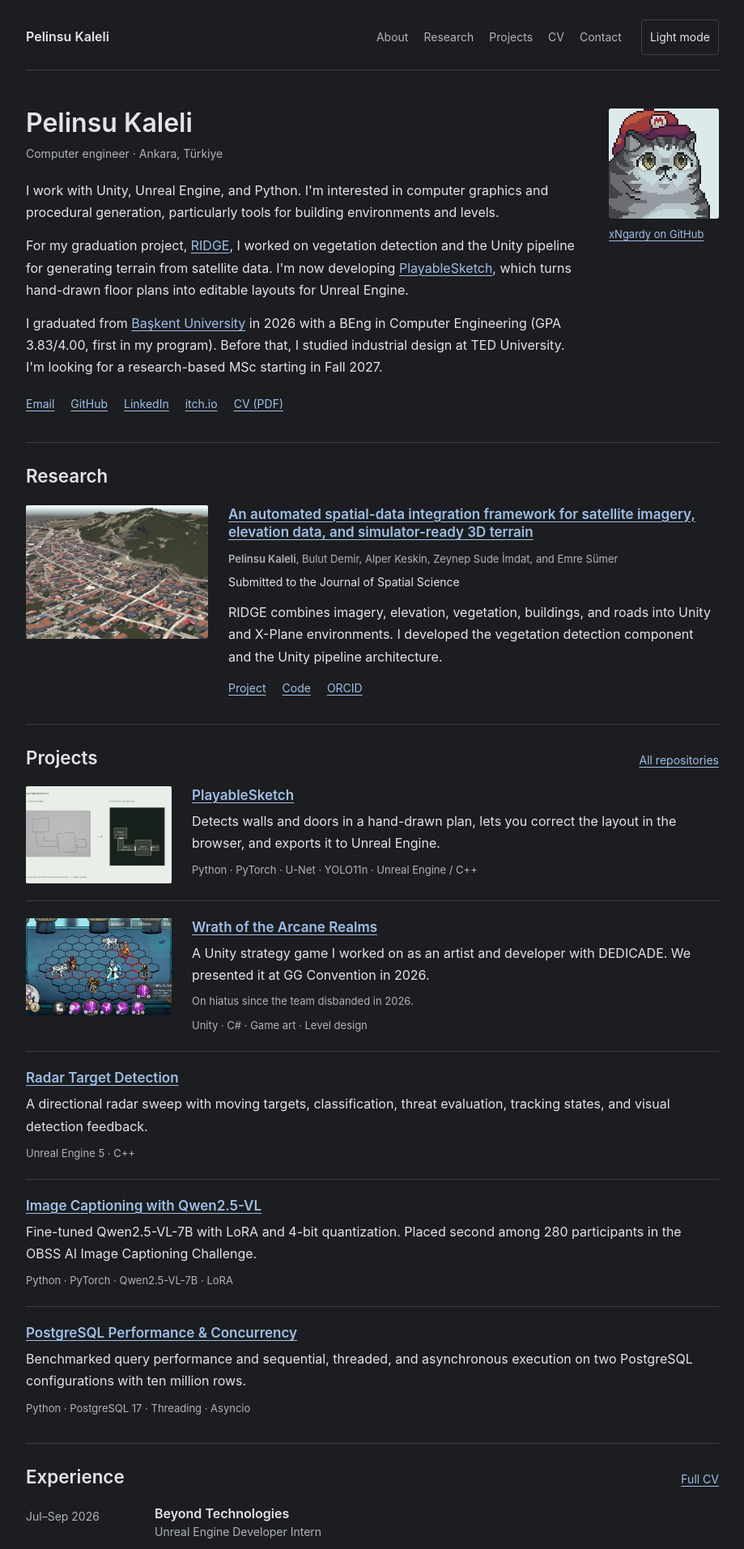
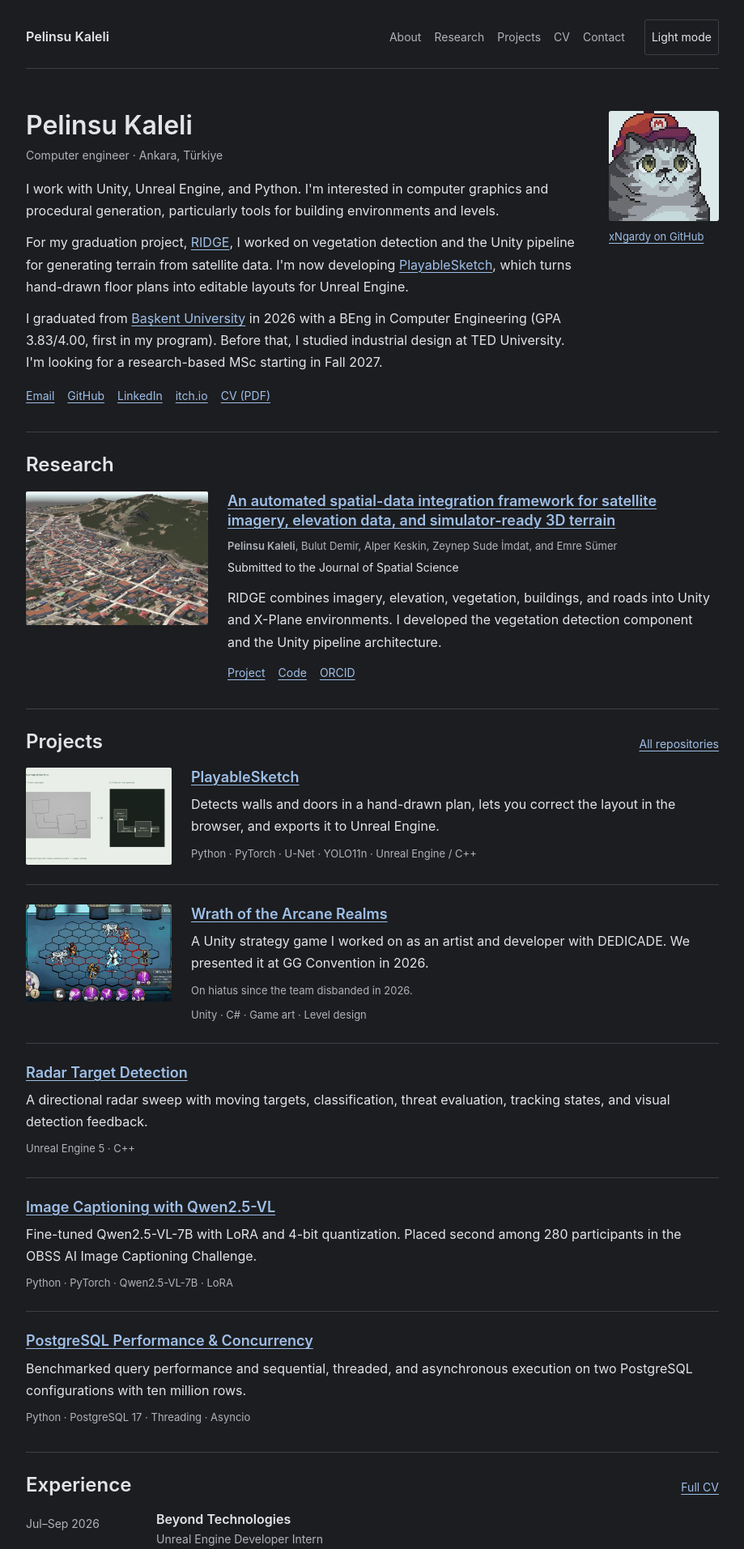
Before and after one commit to xNgardy/xngardy.github.io, a Jekyll site: the page built from index.html, in a window 1280 px wide. Shown: the top 1913 px of the page at 81% size, without its empty margins (180-1099 px from the left). Built offline with Jekyll 4.4.1, drawn with Linux system fonts in a browser that asks for light colours.

Commit message:
Apply SCALR spacing and interaction guidance

```diff
--- a/assets/style.css
+++ b/assets/style.css
@@ -6,6 +6,13 @@
   --link: #9ebfe8;
   --line: #3d4047;
   --button-hover: #2a2c31;
+  --space-1: .25rem;
+  --space-2: .5rem;
+  --space-3: .75rem;
+  --space-4: 1rem;
+  --space-6: 1.5rem;
+  --space-8: 2rem;
+  --space-12: 3rem;
   --font: -apple-system, BlinkMacSystemFont, 'Segoe UI', Arial, sans-serif;
 }
 :root[data-theme="light"] {
@@ -18,7 +25,7 @@
   --button-hover: #e5e7ea;
 }
 * { box-sizing: border-box; }
-html { scroll-padding-top: 24px; }
+html { scroll-padding-top: var(--space-6); }
 body {
   margin: 0;
   background: var(--background);
@@ -34,141 +41,142 @@ button { font: inherit; cursor: pointer; }
 h1, h2, h3, p, figure { margin: 0; }
 h1, h2, h3 { font-weight: 600; line-height: 1.35; }
 h1 { font-size: 2rem; }
-h2 { font-size: 1.4rem; }
-h3 { font-size: 1.0625rem; }
+h2 { font-size: 1.5rem; }
+h3 { font-size: 1.125rem; }
 strong { font-weight: 600; }
 em, cite { font-style: normal; }
-p + p { margin-top: 16px; }
+p + p { margin-top: var(--space-4); }
 [hidden] { display: none !important; }
 .sr-only {
   position: absolute; width: 1px; height: 1px; padding: 0; margin: -1px;
   overflow: hidden; clip: rect(0, 0, 0, 0); white-space: nowrap; border: 0;
 }
-.skip-link { position: absolute; left: 20px; top: -80px; z-index: 100; background: var(--background); padding: 8px 16px; }
+.skip-link { position: absolute; left: 20px; top: -80px; z-index: 100; background: var(--background); padding: var(--space-2) var(--space-4); }
 .skip-link:focus { top: 8px; }
-.site-header, .site-main, .site-footer { max-width: 920px; margin: 0 auto; padding-left: 32px; padding-right: 32px; }
-.header-inner { display: flex; align-items: center; gap: 24px; padding: 24px 0 18px; border-bottom: 1px solid var(--line); }
+.site-header, .site-main, .site-footer { max-width: 920px; margin: 0 auto; padding-left: var(--space-8); padding-right: var(--space-8); }
+.header-inner { display: flex; align-items: center; gap: var(--space-6); padding: var(--space-6) 0 var(--space-4); border-bottom: 1px solid var(--line); }
 .wordmark { color: var(--text); font-size: 1rem; font-weight: 600; text-decoration: none; white-space: nowrap; }
-nav { display: flex; flex-wrap: wrap; gap: 19px; margin-left: auto; font-size: .875rem; }
+nav { display: flex; flex-wrap: wrap; gap: var(--space-4); margin-left: auto; font-size: .875rem; }
 nav a { color: var(--secondary); text-decoration: none; }
 nav a:hover, nav a[aria-current] { color: var(--text); text-decoration: underline; }
-.theme-toggle { min-height: 44px; padding: 6px 10px; border: 1px solid var(--line); border-radius: 3px; background: none; color: var(--text); font-size: .875rem; white-space: nowrap; }
-.theme-toggle:hover { background: var(--button-hover); }
-.intro { display: grid; grid-template-columns: minmax(0, 1fr) 136px; gap: 40px; padding: 43px 0 35px; }
-.intro h1 { margin-bottom: 5px; }
-.byline { color: var(--secondary); margin-bottom: 20px; font-size: .875rem; }
-.intro-copy > p:not(.byline) { margin-top: 14px; }
-.intro-aside { padding-top: 4px; }
+.theme-toggle { min-height: 44px; padding: var(--space-1) var(--space-2); border: 1px solid var(--line); border-radius: 3px; background: none; color: var(--text); font-size: .875rem; white-space: nowrap; }
+.theme-toggle:hover { background: var(--button-hover); border-color: var(--secondary); }
+.theme-toggle:active { background: var(--line); border-color: var(--text); }
+.intro { display: grid; grid-template-columns: minmax(0, 1fr) 136px; gap: var(--space-8); padding: var(--space-12) 0 var(--space-8); }
+.intro h1 { margin-bottom: var(--space-1); }
+.byline { color: var(--secondary); margin-bottom: var(--space-4); font-size: .875rem; }
+.intro-copy > p:not(.byline) { margin-top: var(--space-3); }
+.intro-aside { padding-top: var(--space-1); }
 .profile-image { width: 136px; height: 136px; border-radius: 3px; image-rendering: pixelated; }
-.avatar-caption { font-size: .8125rem; margin-top: 8px; color: var(--secondary); }
-.text-links { display: flex; flex-wrap: wrap; gap: 8px 20px; font-size: .875rem; }
-.profile-links { margin-top: 20px; }
-.section-heading { display: flex; align-items: baseline; justify-content: space-between; gap: 20px; margin-bottom: 20px; }
+.avatar-caption { font-size: .8125rem; margin-top: var(--space-2); color: var(--secondary); }
+.text-links { display: flex; flex-wrap: wrap; gap: var(--space-2) var(--space-4); font-size: .875rem; }
+.profile-links { margin-top: var(--space-4); }
+.section-heading { display: flex; align-items: baseline; justify-content: space-between; gap: var(--space-4); margin-bottom: var(--space-4); }
 .section-note { font-size: .875rem; }
-.research-section, .projects-section, .experience-section { padding: 26px 0 32px; border-top: 1px solid var(--line); }
-.research-feature { display: grid; grid-template-columns: 225px minmax(0,1fr); gap: 25px; align-items: start; }
+.research-section, .projects-section, .experience-section { padding: var(--space-6) 0 var(--space-8); border-top: 1px solid var(--line); }
+.research-feature { display: grid; grid-template-columns: 225px minmax(0,1fr); gap: var(--space-6); align-items: start; }
 .research-image img { width: 225px; height: 165px; object-fit: cover; border-radius: 2px; }
-.research-copy h3 { margin-bottom: 10px; }
+.research-copy h3 { margin-bottom: var(--space-2); }
 .authors { color: var(--secondary); font-size: .8125rem; line-height: 1.7; }
-.paper-status { font-size: .875rem; margin-top: 6px; }
-.research-copy > p:not([class]) { margin-top: 12px; }
-.research-copy .text-links { margin-top: 13px; }
-.project-row { display: grid; grid-template-columns: 180px minmax(0, 1fr); gap: 25px; padding: 21px 0; border-bottom: 1px solid var(--line); align-items: start; }
+.paper-status { font-size: .875rem; margin-top: var(--space-1); }
+.research-copy > p:not([class]) { margin-top: var(--space-3); }
+.research-copy .text-links { margin-top: var(--space-3); }
+.project-row { display: grid; grid-template-columns: 180px minmax(0, 1fr); gap: var(--space-6); padding: var(--space-6) 0; border-bottom: 1px solid var(--line); align-items: start; }
 .project-row:first-child { padding-top: 0; }
 .project-row:last-child { border-bottom: 0; padding-bottom: 0; }
 .project-row.no-thumbnail { display: block; }
 .project-thumbnail { display: block; }
 .project-thumbnail img { width: 180px; height: 120px; object-fit: cover; border-radius: 2px; }
-.project-summary h3 { margin-bottom: 7px; }
+.project-summary h3 { margin-bottom: var(--space-2); }
 .project-summary > p:not([class]) { font-size: 1rem; }
-.project-tools { color: var(--secondary); font-size: .8125rem; margin-top: 8px; }
-.project-status { color: var(--secondary); font-size: .8125rem; margin-top: 7px; }
-.timeline article { display: grid; grid-template-columns: 137px minmax(0, 1fr); gap: 22px; margin-top: 22px; }
+.project-tools { color: var(--secondary); font-size: .8125rem; margin-top: var(--space-2); }
+.project-status { color: var(--secondary); font-size: .8125rem; margin-top: var(--space-2); }
+.timeline article { display: grid; grid-template-columns: 137px minmax(0, 1fr); gap: var(--space-6); margin-top: var(--space-6); }
 .timeline article:first-child { margin-top: 0; }
-.timeline-date { font-size: .875rem; color: var(--secondary); padding-top: 2px; }
+.timeline-date { font-size: .875rem; color: var(--secondary); padding-top: var(--space-1); }
 .timeline h3 { font-size: 1rem; }
-.timeline h3 span { display: block; font-weight: 400; color: var(--secondary); font-size: .875rem; margin-top: 3px; }
-.timeline article div > p { margin-top: 7px; }
-.recognition { margin-top: 28px; }
+.timeline h3 span { display: block; font-weight: 400; color: var(--secondary); font-size: .875rem; margin-top: var(--space-1); }
+.timeline article div > p { margin-top: var(--space-2); }
+.recognition { margin-top: var(--space-6); }
 .recognition h3 { font-size: 1rem; }
-.recognition ul { padding-left: 20px; margin: 10px 0 0; }
-.recognition li + li { margin-top: 7px; }
-.contact-section { border-top: 1px solid var(--line); padding: 26px 0 35px; }
-.contact-section h2 { margin-bottom: 13px; }
-.contact-section .text-links { margin-top: 13px; }
-.site-footer { padding-top: 0; padding-bottom: 24px; font-size: .8125rem; color: var(--secondary); }
-.footer-inner { padding-top: 16px; border-top: 1px solid var(--line); display: flex; justify-content: space-between; gap: 20px; }
+.recognition ul { padding-left: var(--space-4); margin: var(--space-2) 0 0; }
+.recognition li + li { margin-top: var(--space-2); }
+.contact-section { border-top: 1px solid var(--line); padding: var(--space-6) 0 var(--space-8); }
+.contact-section h2 { margin-bottom: var(--space-3); }
+.contact-section .text-links { margin-top: var(--space-3); }
+.site-footer { padding-top: 0; padding-bottom: var(--space-6); font-size: .8125rem; color: var(--secondary); }
+.footer-inner { padding-top: var(--space-4); border-top: 1px solid var(--line); display: flex; justify-content: space-between; gap: var(--space-4); }
 .back-link { font-size: .875rem; }
-.project-page { padding-top: 28px; }
-.project-header { padding-top: 22px; }
-.project-header h1 { margin: 10px 0 15px; }
+.project-page { padding-top: var(--space-6); }
+.project-header { padding-top: var(--space-6); }
+.project-header h1 { margin: var(--space-2) 0 var(--space-4); }
 .project-deck { font-size: 1.0625rem; }
 .project-category { font-size: .875rem; color: var(--secondary); }
-.project-meta { display: flex; flex-wrap: wrap; gap: 9px 24px; margin-top: 20px; font-size: .875rem; }
-.project-meta span strong { margin-right: 7px; }
-.project-header .text-links { margin-top: 15px; }
-.project-cover { margin: 27px 0; }
+.project-meta { display: flex; flex-wrap: wrap; gap: var(--space-2) var(--space-6); margin-top: var(--space-4); font-size: .875rem; }
+.project-meta span strong { margin-right: var(--space-2); }
+.project-header .text-links { margin-top: var(--space-4); }
+.project-cover { margin: var(--space-6) 0; }
 .project-cover img { width: 100%; max-height: 510px; object-fit: contain; }
-.project-cover figcaption, .prose figcaption { font-size: .8125rem; color: var(--secondary); margin-top: 9px; }
-.prose { max-width: 740px; margin: 0 auto 32px; font-size: 1rem; }
-.prose h2 { margin: 30px 0 13px; }
-.prose h3 { margin: 22px 0 10px; }
-.prose p { margin: 12px 0; }
-.prose ul, .prose ol { padding-left: 24px; }
-.prose li + li { margin-top: 7px; }
-.prose figure { margin: 25px 0; }
-.prose .image-pair { display: grid; grid-template-columns: 1fr 1fr; gap: 20px; margin: 25px 0; }
+.project-cover figcaption, .prose figcaption { font-size: .8125rem; color: var(--secondary); margin-top: var(--space-2); }
+.prose { max-width: 740px; margin: 0 auto var(--space-8); font-size: 1rem; }
+.prose h2 { margin: var(--space-8) 0 var(--space-3); }
+.prose h3 { margin: var(--space-6) 0 var(--space-2); }
+.prose p { margin: var(--space-3) 0; }
+.prose ul, .prose ol { padding-left: var(--space-6); }
+.prose li + li { margin-top: var(--space-2); }
+.prose figure { margin: var(--space-6) 0; }
+.prose .image-pair { display: grid; grid-template-columns: 1fr 1fr; gap: var(--space-4); margin: var(--space-6) 0; }
 .prose .image-pair figure { margin: 0; }
-.prose table { width: 100%; border-collapse: collapse; font-size: .875rem; margin: 20px 0; }
-.prose th, .prose td { text-align: left; padding: 10px; border-bottom: 1px solid var(--line); }
-.project-bottom { padding: 19px 0 30px; border-top: 1px solid var(--line); font-size: .875rem; }
-.cv-page { padding: 32px 0; }
-.cv-heading { display: flex; justify-content: space-between; align-items: baseline; gap: 20px; padding-bottom: 20px; border-bottom: 1px solid var(--line); margin-bottom: 25px; }
-.cv-heading p { font-size: .875rem; color: var(--secondary); margin-bottom: 6px; }
-.cv-actions { display: flex; flex-wrap: wrap; gap: 14px; font-size: .875rem; }
+.prose table { width: 100%; border-collapse: collapse; font-size: .875rem; margin: var(--space-4) 0; }
+.prose th, .prose td { text-align: left; padding: var(--space-2); border-bottom: 1px solid var(--line); }
+.project-bottom { padding: var(--space-4) 0 var(--space-8); border-top: 1px solid var(--line); font-size: .875rem; }
+.cv-page { padding: var(--space-8) 0; }
+.cv-heading { display: flex; justify-content: space-between; align-items: baseline; gap: var(--space-4); padding-bottom: var(--space-4); border-bottom: 1px solid var(--line); margin-bottom: var(--space-6); }
+.cv-heading p { font-size: .875rem; color: var(--secondary); margin-bottom: var(--space-1); }
+.cv-actions { display: flex; flex-wrap: wrap; gap: var(--space-3); font-size: .875rem; }
 .cv-prose { max-width: none; margin: 0; }
-.cv-prose h2 { padding-bottom: 8px; border-bottom: 1px solid var(--line); }
+.cv-prose h2 { padding-bottom: var(--space-2); border-bottom: 1px solid var(--line); }
 .cv-prose .cv-detail { font-size: .875rem; color: var(--secondary); }
 .print-button { border: 0; padding: 0; background: none; color: var(--link); font: inherit; text-decoration: underline; text-underline-offset: 3px; }
-.error-page { min-height: 60vh; padding: 60px 0; }
-.error-page p { margin: 18px 0; }
+.error-page { min-height: 60vh; padding: var(--space-12) 0; }
+.error-page p { margin: var(--space-4) 0; }
 @media (max-width: 740px) {
-  .header-inner { display: grid; grid-template-columns: 1fr auto; gap: 12px 20px; padding-top: 16px; }
+  .header-inner { display: grid; grid-template-columns: 1fr auto; gap: var(--space-3) var(--space-4); padding-top: var(--space-4); }
   nav { grid-row: 2; grid-column: 1 / -1; margin-left: 0; }
   .theme-toggle { grid-column: 2; grid-row: 1; }
-  .intro { gap: 25px; grid-template-columns: minmax(0,1fr) 105px; }
+  .intro { gap: var(--space-6); grid-template-columns: minmax(0,1fr) 105px; }
   .profile-image { width: 105px; height: 105px; }
-  .research-feature { grid-template-columns: 180px minmax(0,1fr); gap: 20px; }
+  .research-feature { grid-template-columns: 180px minmax(0,1fr); gap: var(--space-4); }
   .research-image img { width: 180px; height: 145px; }
-  .project-row { grid-template-columns: 150px minmax(0,1fr); gap: 20px; }
+  .project-row { grid-template-columns: 150px minmax(0,1fr); gap: var(--space-4); }
   .project-thumbnail img { width: 150px; height: 110px; }
 }
 @media (max-width: 520px) {
-  .site-header, .site-main, .site-footer { padding-left: 20px; padding-right: 20px; }
-  nav { gap: 20px; }
-  .intro { grid-template-columns: minmax(0,1fr) 76px; gap: 16px; padding-top: 28px; }
+  .site-header, .site-main, .site-footer { padding-left: var(--space-4); padding-right: var(--space-4); }
+  nav { gap: var(--space-4); }
+  .intro { grid-template-columns: minmax(0,1fr) 76px; gap: var(--space-4); padding-top: var(--space-6); }
   .intro h1 { font-size: 1.8rem; }
   .intro-copy { display: contents; }
   .intro-copy > h1, .intro-copy > .byline { grid-column: 1; }
   .intro-copy > h1 { grid-row: 1; margin: 0; align-self: end; }
-  .intro-copy > .byline { grid-row: 2; margin: -5px 0 2px; }
+  .intro-copy > .byline { grid-row: 2; margin: -5px 0 var(--space-1); }
   .intro-copy > p:not(.byline), .profile-links { grid-column: 1 / -1; margin-top: 0; }
   .intro-aside { grid-column: 2; grid-row: 1 / 3; padding-top: 0; align-self: center; }
   .profile-image { width: 76px; height: 76px; }
   .avatar-caption { display: none; }
-  .profile-links { gap: 7px 18px; }
-  .section-heading { align-items: baseline; gap: 14px; }
+  .profile-links { gap: var(--space-2) var(--space-4); }
+  .section-heading { align-items: baseline; gap: var(--space-3); }
   .section-note { font-size: .8125rem; }
   .research-feature { grid-template-columns: 1fr; }
   .research-image img { width: 100%; height: auto; max-height: 230px; object-fit: cover; }
-  .project-row { grid-template-columns: 1fr; gap: 14px; padding: 22px 0; }
+  .project-row { grid-template-columns: 1fr; gap: var(--space-3); padding: var(--space-6) 0; }
   .project-thumbnail img { width: 100%; height: auto; max-height: 205px; object-fit: contain; object-position: left; }
-  .timeline article { grid-template-columns: 1fr; gap: 4px; }
+  .timeline article { grid-template-columns: 1fr; gap: var(--space-1); }
   .prose .image-pair { grid-template-columns: 1fr; }
-  .project-meta { display: grid; gap: 9px; }
+  .project-meta { display: grid; gap: var(--space-2); }
   .project-header h1 { font-size: 1.8rem; }
-  .cv-heading { align-items: flex-start; flex-direction: column; gap: 12px; }
-  .footer-inner { flex-wrap: wrap; gap: 6px 20px; }
+  .cv-heading { align-items: flex-start; flex-direction: column; gap: var(--space-3); }
+  .footer-inner { flex-wrap: wrap; gap: var(--space-1) var(--space-4); }
 }
 @media print {
   :root, :root[data-theme="light"] { color-scheme: light; --background: #fff; --text: #111; --secondary: #444; --link: #111; --line: #ccc; }
```
Also changed, not shown: CONTENT_NOTES.md (+2 -0 lines), _projects/ridge.md (+1 -1 lines), cv.md (+9 -9 lines), scripts/check_site.py (+14 -0 lines).
